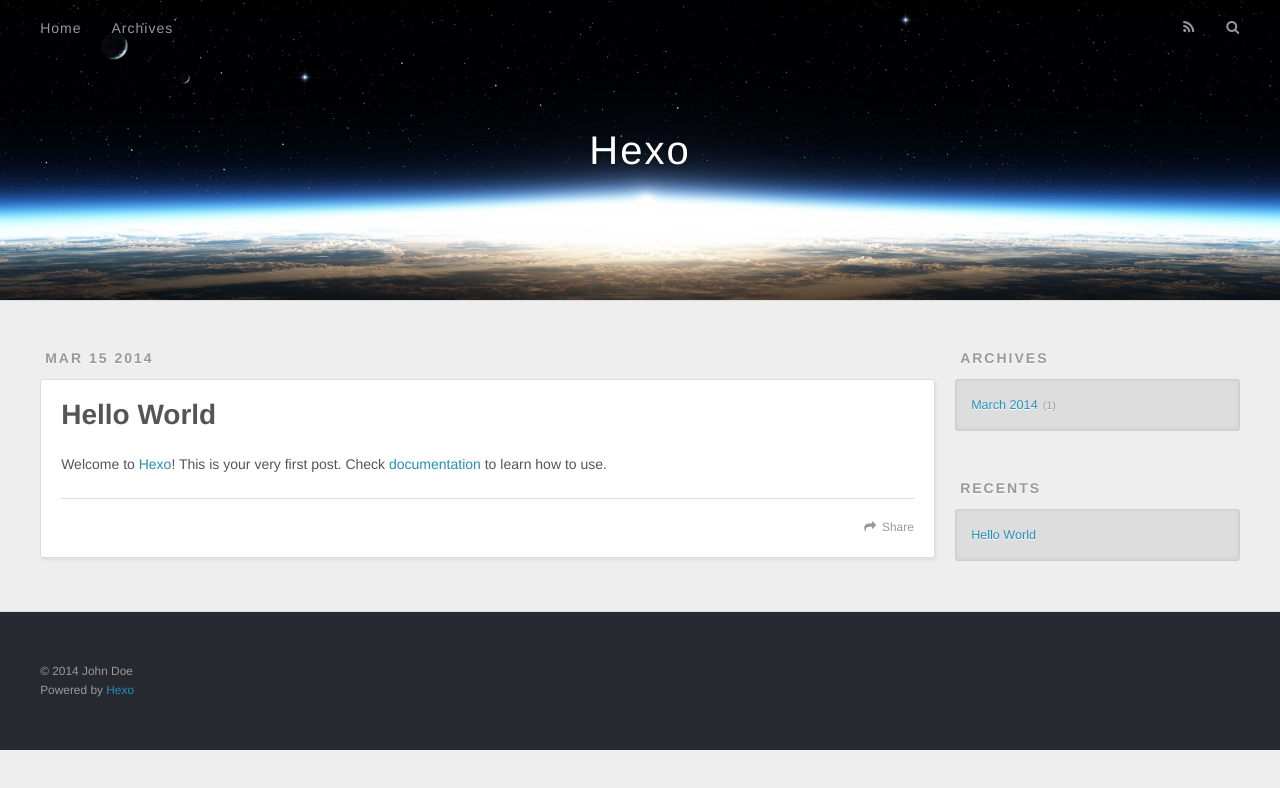
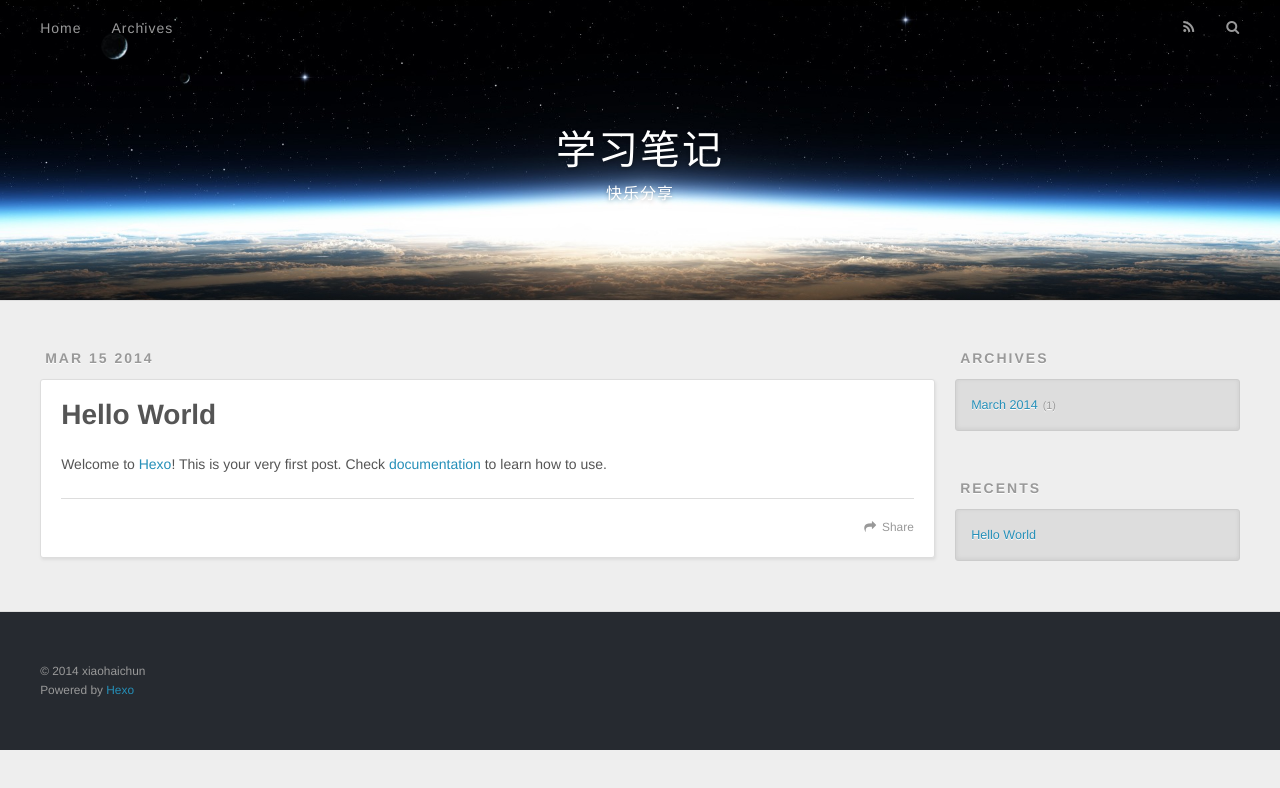
Before and after one commit to xiaohaichun/xiaohaichun.github.io, a plain HTML site: page 2014/03/15/hello-world/index.html in a window 1280 px wide. Drawn offline with nearby package versions, Linux system fonts and the light colour scheme.

Commit message:
Site updated: 2014-03-15 21:02:06

```diff
--- a/2014/03/15/hello-world/index.html
+++ b/2014/03/15/hello-world/index.html
@@ -3,17 +3,17 @@
 <head>
   <meta charset="utf-8">
 
-  <title>Hello World | Hexo</title>
+  <title>Hello World | 学习笔记</title>
   <meta name="viewport" content="width=device-width, initial-scale=1, maximum-scale=1">
   <meta name="og:type" content="blog">
 <meta name="og:title" content="Hello World">
 <meta name="og:url" content="http://yoursite.com/2014/03/15/hello-world/">
 <meta name="og:image">
-<meta name="og:site_name" content="Hexo">
+<meta name="og:site_name" content="学习笔记">
 <meta name="og:description" content="Welcome to Hexo! This is your very first post. Check documentation to learn how to use.">
 <meta name="twitter:card" content="summary">
 
-    <link rel="alternative" href="/atom.xml" title="Hexo" type="application/atom+xml">
+    <link rel="alternative" href="/atom.xml" title="学习笔记" type="application/atom+xml">
 
 
     <link rel="icon" href="/favicon.png">
@@ -31,8 +31,12 @@
   <div id="header-outer" class="outer">
     <div id="header-title" class="inner">
       <h1 id="logo-wrap">
-        <a href="/" id="logo">Hexo</a>
+        <a href="/" id="logo">学习笔记</a>
       </h1>
+
+        <h2 id="subtitle-wrap">
+          <a href="/" id="subtitle">快乐分享</a>
+        </h2>
 
     </div>
     <div id="header-inner" class="inner">
@@ -84,7 +88,7 @@
 
     </div>
     <footer class="article-footer">
-      <a data-url="http://yoursite.com/2014/03/15/hello-world/" data-id="a6tvuqmjlcdpxczg" class="article-share-link">Share</a>
+      <a data-url="http://yoursite.com/2014/03/15/hello-world/" data-id="evpvx74ln7uog1ff" class="article-share-link">Share</a>
 
 
     </footer>
@@ -135,7 +139,7 @@
 
   <div class="outer">
     <div id="footer-info" class="inner">
-      &copy; 2014 John Doe<br>
+      &copy; 2014 xiaohaichun<br>
       Powered by <a href="http://zespia.tw/hexo/" target="_blank">Hexo</a>
     </div>
   </div>
```
Also changed, not shown: archives/2014/03/index.html (+10 -6 lines), archives/2014/index.html (+10 -6 lines), archives/index.html (+10 -6 lines), index.html (+10 -6 lines).
